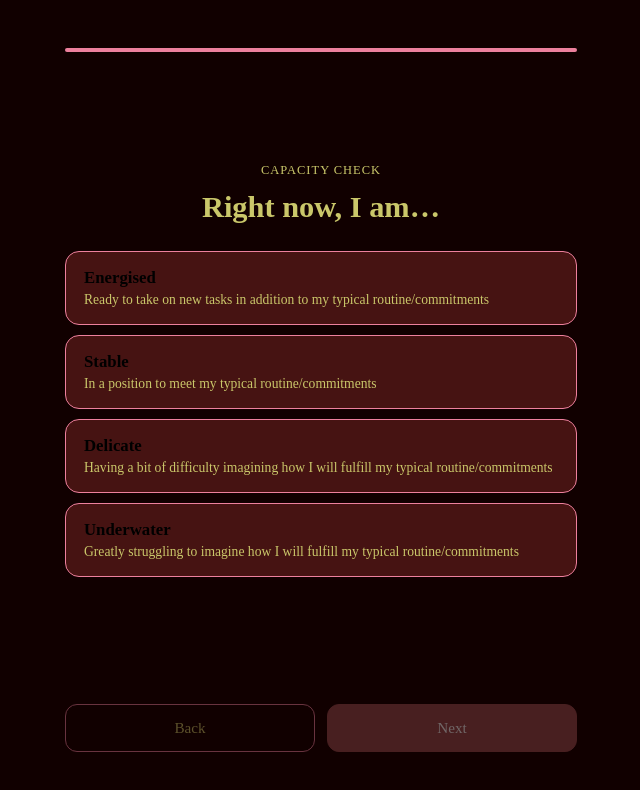
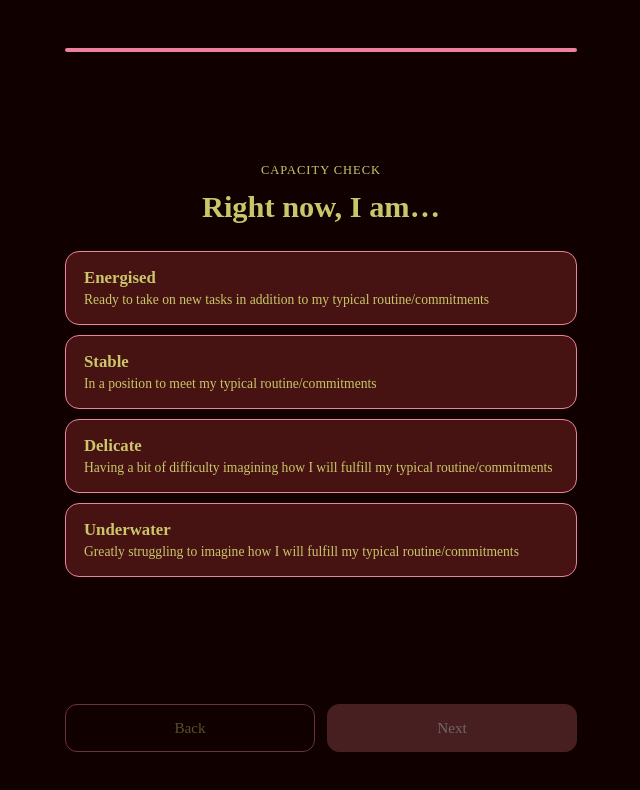
Before and after one commit to BlobGoblin66/capacity-checker, a React (Vite) app: page / in a window 1280 px wide. Shown: the top 790 px of the page, without its empty margins (319-959 px from the left). Built offline with nearby package versions, Linux system fonts and the light colour scheme.

Commit message:
Update index.css

```diff
--- a/src/index.css
+++ b/src/index.css
@@ -140,6 +140,7 @@ body {
   font-family: var(--font-heading);
   font-size: 1.05rem;
   font-weight: 600;
+  color: #CAC76A;
 }
 
 .band-description {
```
